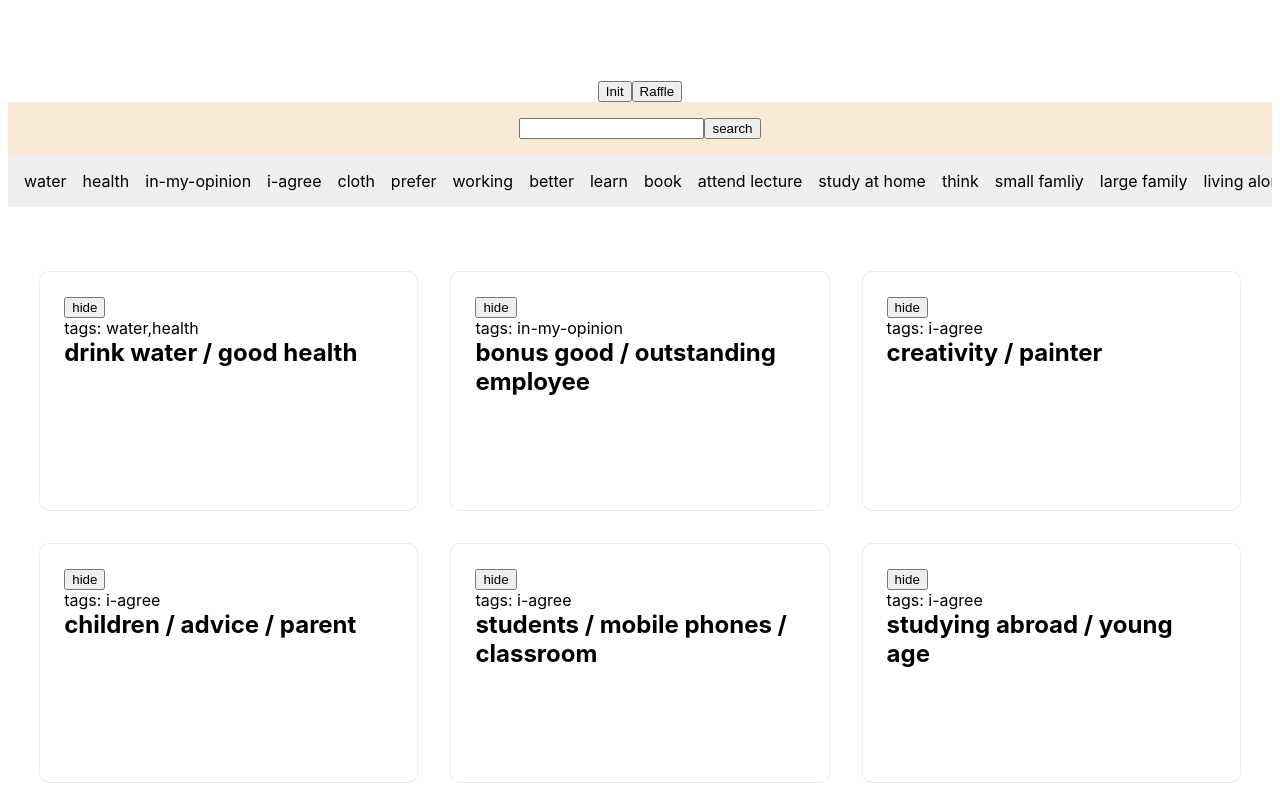
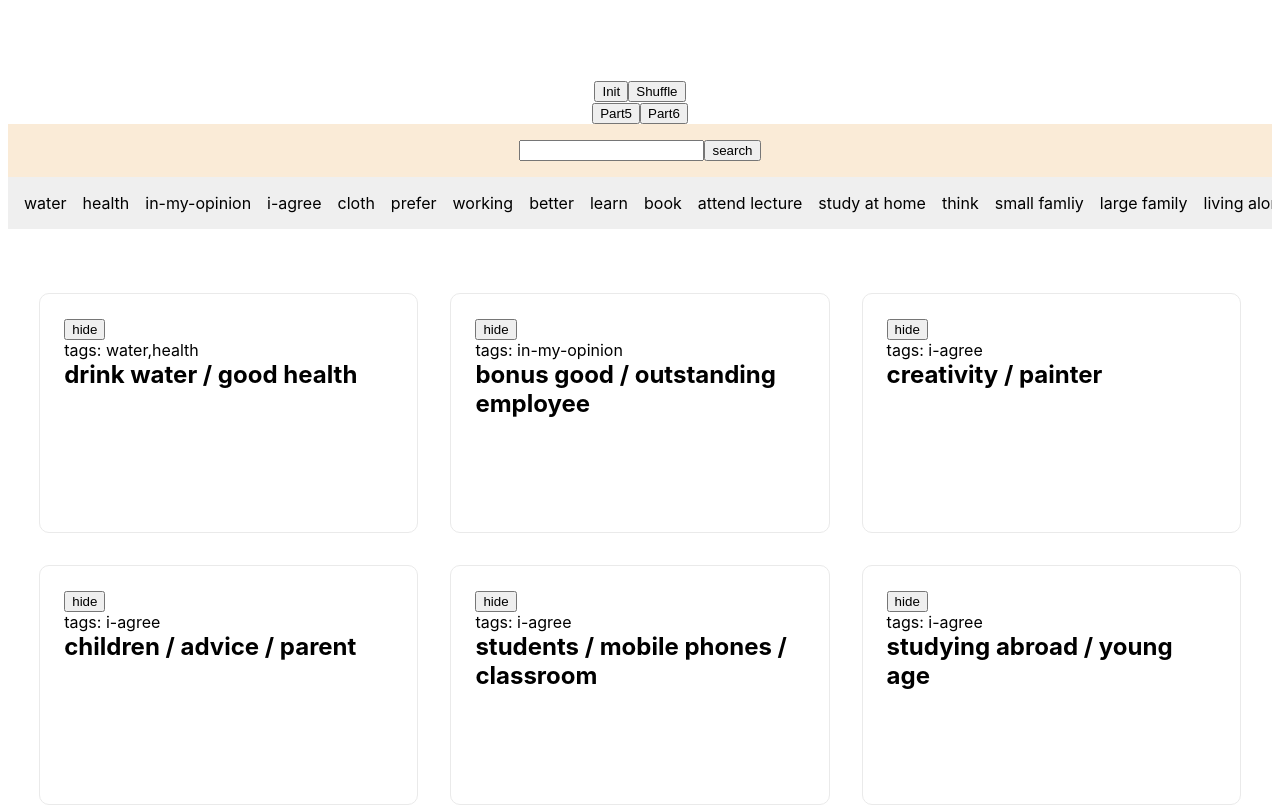
Before and after one commit to sundicide/nextjs-flashcards, a Next.js app: page / in a window 1280 px wide. Shown: the top 806 px of the page. Built offline with nearby package versions, Linux system fonts and the light colour scheme.

Commit message:
add datas and part5

```diff
--- /dev/null
+++ b/data/part5.json
@@ -0,0 +1,52 @@
+[
+  {
+    "tag": [],
+    "question": "There might not be enough guides for this weekend’s art exhibit.",
+    "answer": "provide audio guide devices / increase the size of tour groups / make a pamphlet, and give it to visitors. / prepare some drinks, and let them enjoy their time at the art exhibit."
+  },
+  {
+    "tag": [],
+    "question": "Some gym members aren’t returning their used towels.",
+    "answer": "post a notice at the exit / will remind them to return the towels / get a deposit, and deduct money if they don’t return the towels."
+  },
+  {
+    "tag": [],
+    "question": "Library visitors can’t use the main entrance during construction.",
+    "answer": "set up a sign in front of the building / can direct people to the side door / post a notice online, and suggest a detour to the back door."
+  },
+  {
+    "tag": [],
+    "question": "We’re hosting an event tomorrow, but our banquet hall doesn’t have enough tables.",
+    "answer": "rent some portable tables immediately / ask staff to set them up tomorrow morning / buy some tables today. Because we are always having problem with a shortage of tables."
+  },
+  {
+    "tag": [],
+    "question": "The event schedule needs to be changed due to the weather, and participants must be informed.",
+    "answer": "send text messages to attendees / have the phone numbers of the participants / post a notice online. Some people will come and check it."
+  },
+  {
+    "tag": [],
+    "question": "The hotel’s ocean-view rooms are popular, but the standard ones aren’t.",
+    "answer": "offer discounts on standard rooms / update furniture in the rooms"
+  },
+  {
+    "tag": [],
+    "question": "the conference room cannot hold everyone.",
+    "answer": "rent another venue / use a large hall at a nearby university"
+  },
+  {
+    "tag": [],
+    "question": "insufficient computers.",
+    "answer": "borrow some computers from public institutions nearby / They always have extra computers. Actually, something like this happened before. That time, we borrowed several laptops from the public library."
+  },
+  {
+    "tag": [],
+    "question": "the supplier because they will increase the price.",
+    "answer": "look for a new supplier / There are so many suppliers in the city. / Post a notice online, and get some proposals from many different suppliers."
+  },
+  {
+    "tag": [],
+    "question": "imporve a gallery service",
+    "answer": "offer a free painting class for visitors / They can make good memories with families and friends. / prepare some comfortable sofas and tables / More people will come and relax."
+  }
+]
--- a/data/part6.json
+++ b/data/part6.json
@@ -393,5 +393,20 @@
     "tag": [],
     "question": "What are the advantages of being able to cook? Give specific reasons and examples to support your opinion.",
     "answer": "There are some advantages of being able to cook. I have some reasons. Firstly, it is obvious that I can make healthy food. To keep myself healthy, I seriously care about my health. These days, people don’t have enough time to consider their physical health, and getting a lot of stress is another matter to think about. In my case, I try to cook at home, and take care of my health. Also, um~ I can save money. Let me tell you a story, because it will be more effective. A few days ago, I made pasta at home. I never used MSG. That’s it."
+  },
+  {
+    "tag": [],
+    "question": "improve the gallery service",
+    "answer": ""
+  },
+  {
+    "tag": [],
+    "question": "building renovation",
+    "answer": "put a big banner in front of the entrance / Customers will see it easly / send out text messages to regular customers"
+  },
+  {
+    "tag": [],
+    "question": "distributing tickets fairly",
+    "answer": "You should do a raffle / Put everone's name cards into a box, and do a raffle / give tickets to employees who have kids"
   }
 ]
--- a/pages/index.js
+++ b/pages/index.js
@@ -1,7 +1,8 @@
 import Head from 'next/head'
 import React from 'react';
 import styles from '../styles/Home.module.css'
-import datas from "../data/part6.json"
+import part6Datas from "../data/part6.json"
+import part5Datas from "../data/part5.json"
 
 class Problems {
   tag = []
@@ -15,18 +16,33 @@ class Problems {
 }
 
 export default function Home() {
-  const [localProblemLists, setLocalProblemLists] = React.useState([...datas]);
+  const [localProblemLists, setLocalProblemLists] = React.useState([...part6Datas])
+  const [partNumber, setPartNumber] = React.useState(6)
+  const [searchText, setSearchText] = React.useState("")
 
-  const getTags = () => datas.reduce((accu, curr) => {
+  React.useEffect(() => {
+    if (partNumber === 5) {
+      setLocalProblemLists(part5Datas)
+    } else if (partNumber === 6) {
+      setLocalProblemLists(part6Datas)
+    }
+  }, [partNumber])
+
+  const getDatas = () => localProblemLists.filter(d => d.answer.toLowerCase().includes(searchText.toLowerCase()) || d.question.toLowerCase().includes(searchText.toLowerCase()))
+
+  const getTags = () => localProblemLists.reduce((accu, curr) => {
     curr.tag.forEach(t => accu.add(t))
     return accu
   }, new Set())
 
+  const changePart = (partNumber) => {
+    setPartNumber(partNumber)
+  }
 
   const doInit = () => {
-    setLocalProblemLists(datas)
+    setPartNumber(partNumber)
   }
-  const doRaffle = () => {
+  const doShuffle = () => {
     let copyProblemList = [...localProblemLists]
     const newProblems = []
     for (let i = 0; i < localProblemLists.length; i++) {
@@ -36,8 +52,7 @@ export default function Home() {
     setLocalProblemLists(newProblems)
   }
   const doSearch = (e) => {
-    const newList = datas.filter(d => d.answer.includes(e.target.value) )
-    setLocalProblemLists(newList)
+    setSearchText(e.target.value)
   }
   const handleKeyDown = (e) => {
     if (e.key === "Enter") {doSearch(e)}
@@ -48,7 +63,7 @@ export default function Home() {
     setLocalProblemLists(newProblems)
   }
   const filterKey = (e) => {
-    const newProblems = [...datas]
+    const newProblems = [...localProblemLists]
     setLocalProblemLists(newProblems.filter(d => d.tag.includes(e.target.dataset.value)));
   }
   return (
@@ -61,7 +76,11 @@ export default function Home() {
       <main className={styles.main}>
         <div>
           <button onClick={doInit}>Init</button>
-          <button onClick={doRaffle}>Raffle</button>
+          <button onClick={doShuffle}>Shuffle</button>
+        </div>
+        <div>
+          <button onClick={e => changePart(5)}>Part5</button>
+          <button onClick={e => changePart(6)}>Part6</button>
         </div>
         <section className={styles.searches}>
           <input onChange={doSearch} type="text"/>
@@ -75,7 +94,7 @@ export default function Home() {
           ))}
         </section>
         <div className={styles.grid}>
-          {localProblemLists.map((d, i) => (
+          {getDatas().map((d, i) => (
             <div key={i} className={styles.card}>
               <button onClick={() => hideElem(i)}>hide</button>
               <div>
```
